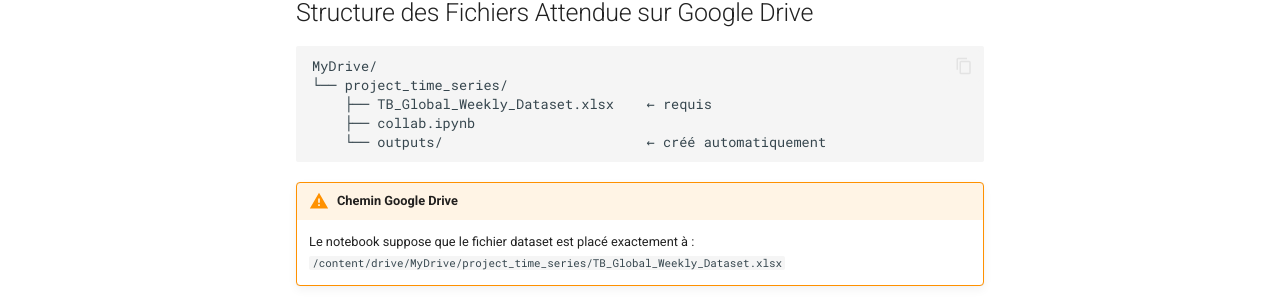
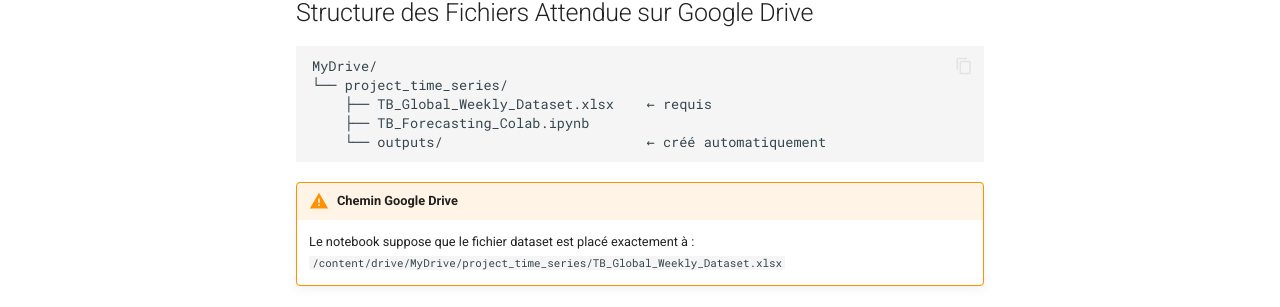
Before and after one commit to mohamedziani-ops/project_time_series, an MkDocs documentation site: the page built from docs/installation.md, in a window 1280 px wide and 900 px high, scrolled down 1256 px. Shown: the part 525-832 px from the top of the window. Built offline with MkDocs 1.6.1 and Material for MkDocs 9.7.7, drawn with Linux system fonts in a browser that asks for light colours; comment, search, counter and statistics services are not loaded.

Commit message:
Update installation.md

````diff
--- a/docs/installation.md
+++ b/docs/installation.md
@@ -80,7 +80,7 @@ mkdocs build
 MyDrive/
 └── project_time_series/
     ├── TB_Global_Weekly_Dataset.xlsx    ← requis
-    ├── collab.ipynb
+    ├── TB_Forecasting_Colab.ipynb
     └── outputs/                         ← créé automatiquement
 ```
 
````
